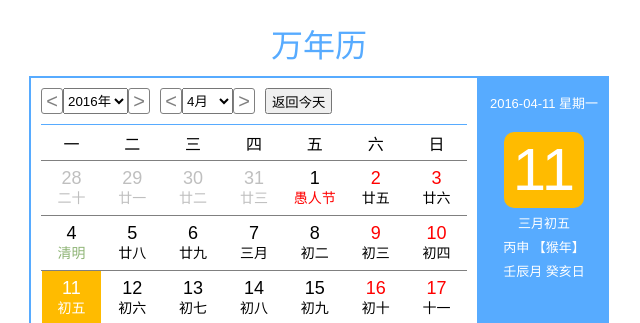
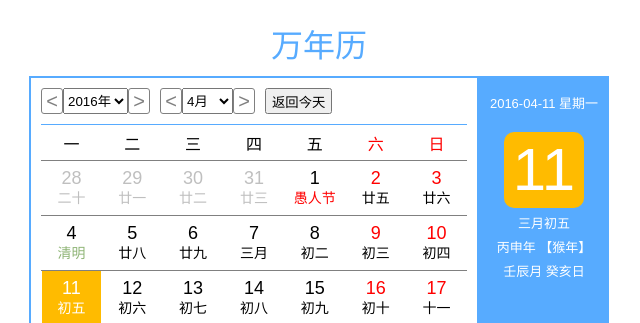
Before and after one commit to dhgan/calendar, a plain HTML site: page index.html in a window 1280 px wide. Shown: the top 323 px of the page, 321-961 px from the left. Drawn offline with Linux system fonts and the light colour scheme.

Commit message:
一些小问题修复

```diff
--- a/layout.css
+++ b/layout.css
@@ -81,7 +81,9 @@
     font-weight: normal;
     border-top: 1px solid #57ABFF;
 }
-
+#calendarTable tr th.red{
+    color: red;
+}
 #calendarTable tr td {
     height: 53px;
     padding: 0 1px;
--- a/main.js
+++ b/main.js
@@ -215,7 +215,7 @@
             "8-15": "中秋节",
             "9-9": "重阳节",
             "12-8": "腊八节",
-            "12-24": "小年",
+            "12-23": "小年",
             "12-30": "除夕"
     };
         //按星期计算的节日
@@ -279,7 +279,7 @@
         date.innerHTML = c.dateInfo.year + "-" + toDouble(c.dateInfo.month) + "-" + toDouble(c.dateInfo.day) + " 星期" + c.dateInfo.week;
         day.innerHTML = c.dateInfo.day;
         lunar.innerHTML = c.dateInfo.lMonth + c.dateInfo.lDay;
-        lunarYear.innerHTML = c.dateInfo.gzYear + " 【" + c.dateInfo.animal + "年】";
+        lunarYear.innerHTML = c.dateInfo.gzYear +"年"+ " 【" + c.dateInfo.animal + "年】";
         lunarDate.innerHTML = c.dateInfo.gzMonth + "月 " + c.dateInfo.gzDay + "日";
         var s = "";
         if (c.dateInfo.lFest) {
```
Also changed, not shown: 1 other file.
